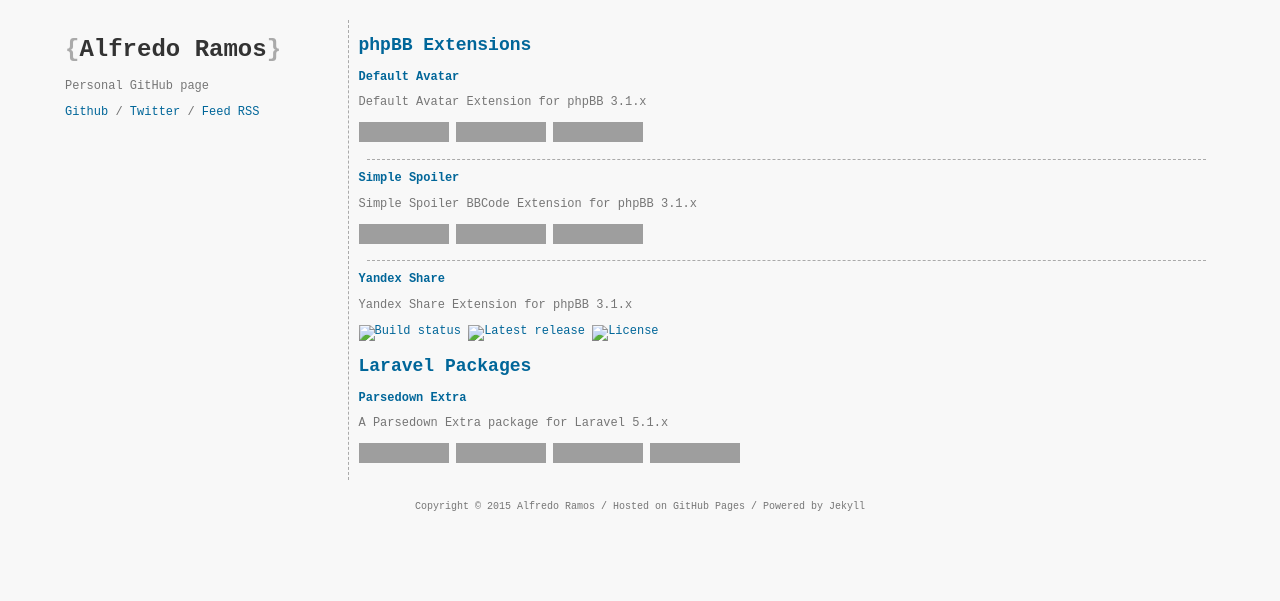
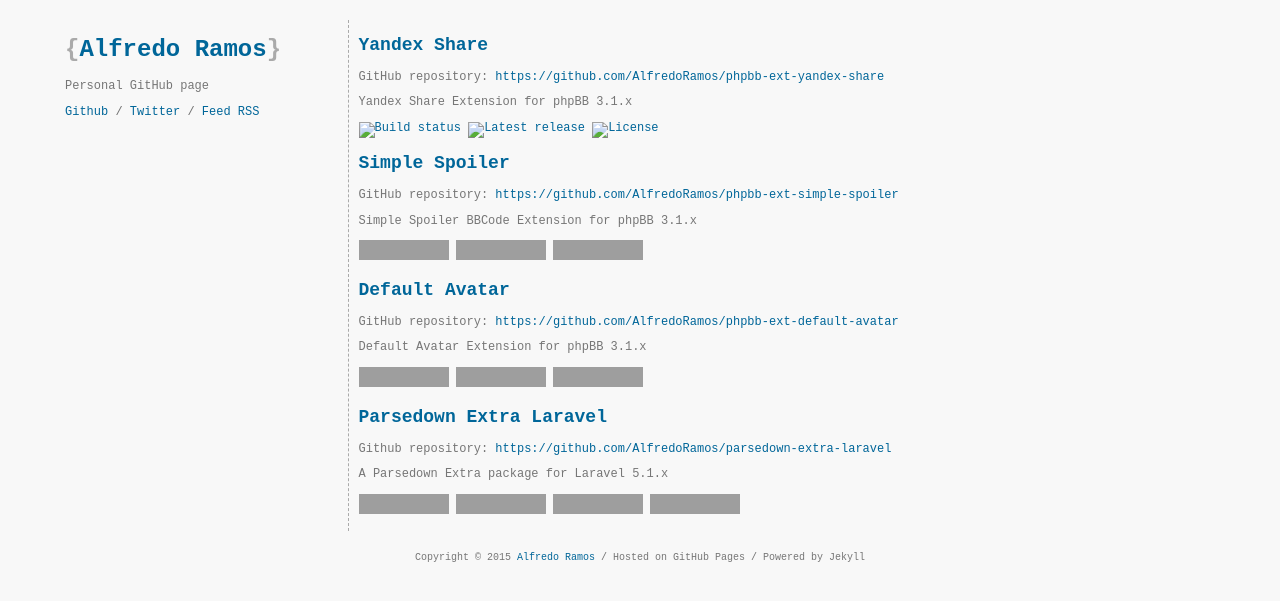
Before and after one commit to AlfredoRamos/AlfredoRamos.github.io, a Jekyll site: the page built from index.html, in a window 1280 px wide, cut to the strip 0-601 px from the top of the page. Built offline with Jekyll 4.4.1, drawn with Linux system fonts in a browser that asks for light colours; nearby versions of some CDN libraries; some web fonts are replaced; grey boxes are pictures that could not be loaded.

Commit message:
Split posts
- Update Rakefile
- Update ruby dependencies
- Fixes and improvements

```diff
--- a/_config.yml
+++ b/_config.yml
@@ -1,16 +1,16 @@
 # Site settings
 title: Alfredo Ramos
 #email: your-email@domain.com
-description: "Personal GitHub page"
+description: 'Personal GitHub page'
 #baseurl: "" # the subpath of your site, e.g. /blog/
-url: "https://alfredoramos.github.io" # the base hostname & protocol for your site
+url: 'https://alfredoramos.github.io' # the base hostname & protocol for your site
 twitter_username: AbaddonOrmuz
 github_username:  AlfredoRamos
 
 # Build settings
 markdown: kramdown
 
-encoding: "utf-8"
-permalink: /post/:title.html
+encoding: 'utf-8'
+permalink: 'none'
 timezone: America/Mexico_City
 exclude: [LICENSE, Rakefile]
--- a/_includes/footer.html
+++ b/_includes/footer.html
@@ -1,6 +1,6 @@
 <footer class="col-12">
 	<ul class="small inline-list list-with-separator">
-		<li>Copyright &copy; 2015 Alfredo Ramos</li>
+		<li>Copyright &copy; 2015 <a href="https://github.com/AlfredoRamos" target="_blank">Alfredo Ramos</a></li>
 		<li>Hosted on GitHub Pages</li>
 		<li>Powered by Jekyll</li>
 	</ul>
--- a/_includes/header.html
+++ b/_includes/header.html
@@ -1,5 +1,7 @@
 <header class="col-3">
-	<h1><span>{</span>{{ site.title }}<span>}</span></h1>
+	<h1>
+		<span>{</span><a href="/">{{ site.title }}</a><span>}</span>
+	</h1>
 	<p>{{ site.description }}</p>
 
 	{% if site.github_username or site.twitter_username %}
--- a/_layouts/post.html
+++ b/_layouts/post.html
@@ -3,6 +3,10 @@
 ---
 <article>
 	<h2>{{ page.title }}</h2>
-	<p class="article-meta">{{ page.date | date: "%b %-d, %Y" }}{% if page.author %} • {{ page.author }}{% endif %}{% if page.meta %} • {{ page.meta }}{% endif %}</p>
+	<p class="article-meta">
+		<time datetime="{{ page.date | date: '%Y-%m-%d %H:%M:%S%:z' }}">{{ page.date | date: "%b %-d, %Y" }}</time>
+		{% if page.author %} • {{ page.author }}{% endif %}
+		{% if page.meta %} • {{ page.meta }}{% endif %}
+	</p>
 	{{ content }}
 </article>
--- a/_posts/2015-11-25-laravel-packages.md
+++ /dev/null
@@ -1,12 +0,0 @@
----
-layout: post
-title:  "Laravel Packages"
-date:   2015-11-25 04:07:34 -0600
-categories: [laravel]
----
-
-[**Parsedown Extra**](https://github.com/AlfredoRamos/parsedown-extra-laravel)
-
-A Parsedown Extra package for Laravel 5.1.x
-
-[![Build Status](https://img.shields.io/travis/AlfredoRamos/parsedown-extra-laravel/master.svg?style=flat-square)](https://travis-ci.org/AlfredoRamos/parsedown-extra-laravel) [![Latest Stable Version](https://img.shields.io/packagist/v/alfredo-ramos/parsedown-extra-laravel.svg?style=flat-square&label=stable)](https://github.com/AlfredoRamos/parsedown-extra-laravel/releases) [![Latest Unstable Version](https://img.shields.io/packagist/vpre/alfredo-ramos/parsedown-extra-laravel.svg?style=flat-square&label=unstable)](https://packagist.org/packages/alfredo-ramos/parsedown-extra-laravel) [![License](https://img.shields.io/packagist/l/alfredo-ramos/parsedown-extra-laravel.svg?style=flat-square)](https://raw.githubusercontent.com/AlfredoRamos/parsedown-extra-laravel/master/LICENSE)
--- a/_posts/2015-11-27-phpbb-extensions.md
+++ /dev/null
@@ -1,28 +0,0 @@
----
-layout: post
-title:  "phpBB Extensions"
-date:   2015-11-27 05:12:31 -0600
-categories: [phpbb]
----
-
-[**Default Avatar**](https://github.com/AlfredoRamos/phpbb-ext-default-avatar)
-
-Default Avatar Extension for phpBB 3.1.x
-
-[![Build status](https://img.shields.io/travis/AlfredoRamos/phpbb-ext-default-avatar/master.svg?style=flat-square)](https://travis-ci.org/AlfredoRamos/phpbb-ext-default-avatar) [![Latest release](https://img.shields.io/packagist/v/alfredoramos/defaultavatar.svg?style=flat-square&label=release)](https://github.com/AlfredoRamos/phpbb-ext-default-avatar/releases) [![License](https://img.shields.io/packagist/l/alfredoramos/defaultavatar.svg?style=flat-square)](https://raw.githubusercontent.com/AlfredoRamos/phpbb-ext-default-avatar/master/license.txt)
-
-___
-
-[**Simple Spoiler**](https://github.com/AlfredoRamos/phpbb-ext-simple-spoiler)
-
-Simple Spoiler BBCode Extension for phpBB 3.1.x
-
-[![Build status](https://img.shields.io/travis/AlfredoRamos/phpbb-ext-simple-spoiler/phpBB/v3.1.x.svg?style=flat-square)](https://travis-ci.org/AlfredoRamos/phpbb-ext-simple-spoiler) [![Latest release](https://img.shields.io/packagist/v/alfredoramos/simplespoiler.svg?style=flat-square&label=release)](https://github.com/AlfredoRamos/phpbb-ext-simple-spoiler/releases) [![License](https://img.shields.io/packagist/l/alfredoramos/simplespoiler.svg?style=flat-square)](https://raw.githubusercontent.com/AlfredoRamos/phpbb-ext-simple-spoiler/master/license.txt)
-
-___
-
-[**Yandex Share**](https://github.com/AlfredoRamos/phpbb-ext-yandex-share)
-
-Yandex Share Extension for phpBB 3.1.x
-
-[![Build status](https://img.shields.io/travis/AlfredoRamos/phpbb-ext-yandex-share/master.svg?style=flat-square)](https://travis-ci.org/AlfredoRamos/phpbb-ext-yandex-share) [![Latest release](https://img.shields.io/packagist/v/alfredoramos/yandexshare.svg?style=flat-square&label=release)](https://github.com/AlfredoRamos/phpbb-ext-yandex-share/releases) [![License](https://img.shields.io/packagist/l/alfredoramos/yandexshare.svg?style=flat-square)](https://raw.githubusercontent.com/AlfredoRamos/phpbb-ext-yandex-share/master/license.txt)
--- /dev/null
+++ b/_posts/2016-01-15-default-avatar.md
@@ -0,0 +1,12 @@
+---
+layout: post
+title: 'Default Avatar'
+date: 2016-01-15 03:25:59 -0600
+categories: ['phpbb']
+---
+
+GitHub repository: [https://github.com/AlfredoRamos/phpbb-ext-default-avatar](https://github.com/AlfredoRamos/phpbb-ext-default-avatar)
+
+Default Avatar Extension for phpBB 3.1.x
+
+[![Build status](https://img.shields.io/travis/AlfredoRamos/phpbb-ext-default-avatar/master.svg?style=flat-square)](https://travis-ci.org/AlfredoRamos/phpbb-ext-default-avatar) [![Latest release](https://img.shields.io/packagist/v/alfredoramos/defaultavatar.svg?style=flat-square&label=release)](https://github.com/AlfredoRamos/phpbb-ext-default-avatar/releases) [![License](https://img.shields.io/packagist/l/alfredoramos/defaultavatar.svg?style=flat-square)](https://raw.githubusercontent.com/AlfredoRamos/phpbb-ext-default-avatar/master/license.txt)
--- /dev/null
+++ b/_posts/2016-01-15-parsedown-extra-laravel.md
@@ -0,0 +1,12 @@
+---
+layout: post
+title: 'Parsedown Extra Laravel'
+date: 2016-01-15 03:24:22 -0600
+categories: ['laravel']
+---
+
+Github repository: [https://github.com/AlfredoRamos/parsedown-extra-laravel](https://github.com/AlfredoRamos/parsedown-extra-laravel)
+
+A Parsedown Extra package for Laravel 5.1.x
+
+[![Build Status](https://img.shields.io/travis/AlfredoRamos/parsedown-extra-laravel/master.svg?style=flat-square)](https://travis-ci.org/AlfredoRamos/parsedown-extra-laravel) [![Latest Stable Version](https://img.shields.io/packagist/v/alfredo-ramos/parsedown-extra-laravel.svg?style=flat-square&label=stable)](https://github.com/AlfredoRamos/parsedown-extra-laravel/releases) [![Latest Unstable Version](https://img.shields.io/packagist/vpre/alfredo-ramos/parsedown-extra-laravel.svg?style=flat-square&label=unstable)](https://packagist.org/packages/alfredo-ramos/parsedown-extra-laravel) [![License](https://img.shields.io/packagist/l/alfredo-ramos/parsedown-extra-laravel.svg?style=flat-square)](https://raw.githubusercontent.com/AlfredoRamos/parsedown-extra-laravel/master/LICENSE)
--- /dev/null
+++ b/_posts/2016-01-15-simple-spoiler.md
@@ -0,0 +1,12 @@
+---
+layout: post
+title: 'Simple Spoiler'
+date: 2016-01-15 03:26:55 -0600
+categories: ['phpbb']
+---
+
+GitHub repository: [https://github.com/AlfredoRamos/phpbb-ext-simple-spoiler](https://github.com/AlfredoRamos/phpbb-ext-simple-spoiler)
+
+Simple Spoiler BBCode Extension for phpBB 3.1.x
+
+[![Build status](https://img.shields.io/travis/AlfredoRamos/phpbb-ext-simple-spoiler/phpBB/v3.1.x.svg?style=flat-square)](https://travis-ci.org/AlfredoRamos/phpbb-ext-simple-spoiler) [![Latest release](https://img.shields.io/packagist/v/alfredoramos/simplespoiler.svg?style=flat-square&label=release)](https://github.com/AlfredoRamos/phpbb-ext-simple-spoiler/releases) [![License](https://img.shields.io/packagist/l/alfredoramos/simplespoiler.svg?style=flat-square)](https://raw.githubusercontent.com/AlfredoRamos/phpbb-ext-simple-spoiler/master/license.txt)
--- /dev/null
+++ b/_posts/2016-01-15-yandex-share.md
@@ -0,0 +1,12 @@
+---
+layout: post
+title: 'Yandex Share'
+date: 2016-01-15 03:32:14 -0600
+categories: ['phpbb']
+---
+
+GitHub repository: [https://github.com/AlfredoRamos/phpbb-ext-yandex-share](https://github.com/AlfredoRamos/phpbb-ext-yandex-share)
+
+Yandex Share Extension for phpBB 3.1.x
+
+[![Build status](https://img.shields.io/travis/AlfredoRamos/phpbb-ext-yandex-share/master.svg?style=flat-square)](https://travis-ci.org/AlfredoRamos/phpbb-ext-yandex-share) [![Latest release](https://img.shields.io/packagist/v/alfredoramos/yandexshare.svg?style=flat-square&label=release)](https://github.com/AlfredoRamos/phpbb-ext-yandex-share/releases) [![License](https://img.shields.io/packagist/l/alfredoramos/yandexshare.svg?style=flat-square)](https://raw.githubusercontent.com/AlfredoRamos/phpbb-ext-yandex-share/master/license.txt)
--- a/index.html
+++ b/index.html
@@ -2,7 +2,7 @@
 layout: default
 ---
 {% for post in site.posts %}
-<article id="{{ post.id }}">
+<article id="{{ post.slug }}">
 	<h2>
 		<a href="{{ post.url }}">{{ post.title }}</a>
 	</h2>
```
Also changed, not shown: Gemfile.lock, 1 other file.
